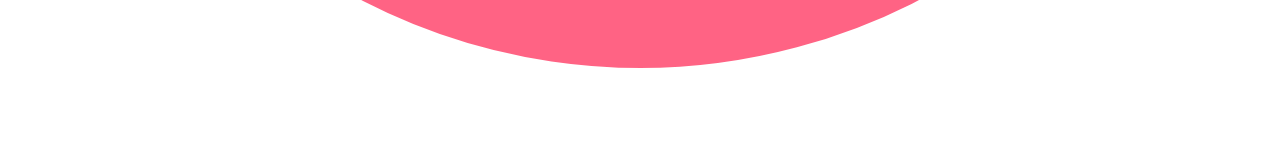
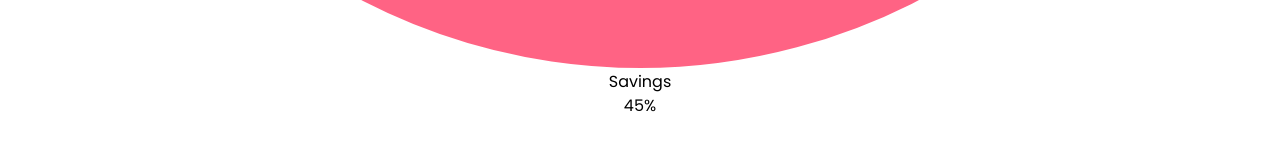
Before and after one commit to chachamana/chachamana-Christmas-Coding-Challenge-2024, a React (Vite) app in the folder expense_tracker/client/: page / in a window 1280 px wide. Shown: the part 1266-1416 px from the top of the page. Built offline with nearby package versions, Linux system fonts and the light colour scheme.

Commit message:
DAY5 added Label file

```diff
--- a/expense_tracker/client/src/Component/Graph.jsx
+++ b/expense_tracker/client/src/Component/Graph.jsx
@@ -1,6 +1,6 @@
 import { Doughnut } from 'react-chartjs-2';
 import { Chart,ArcElement} from 'chart.js';
-
+import Labels from "./Labels";
 
 Chart.register(ArcElement); // without this line, can't show on the display ,,
 
@@ -36,6 +36,7 @@ export default function Graph() {
             </div>
 <div className="flex flex-col py-10 gap-4">
 {/* labels */}
+<Labels></Labels>
 </div>
 
         </div>
--- /dev/null
+++ b/expense_tracker/client/src/Component/Labels.jsx
@@ -0,0 +1,29 @@
+import React from "react" ;
+
+const obj = [
+  {
+    type:"Savings",
+    color:'#c47171'
+  }
+]
+
+
+export default function Labels() {
+  return (
+    <>
+    {LabelComponent()}
+    </>
+  )
+}
+
+function LabelComponent(){
+  return(
+    <div className="labels flex justify-between">
+    <div className="flex gap-2">
+      <div className="w-2 h-2 rounded py-3" style={{background:`#c47171`}}></div>
+    <h3>Savings</h3>
+    </div>
+    <h3 className="font-bold">45%</h3>
+    </div>
+  )
+}
```
